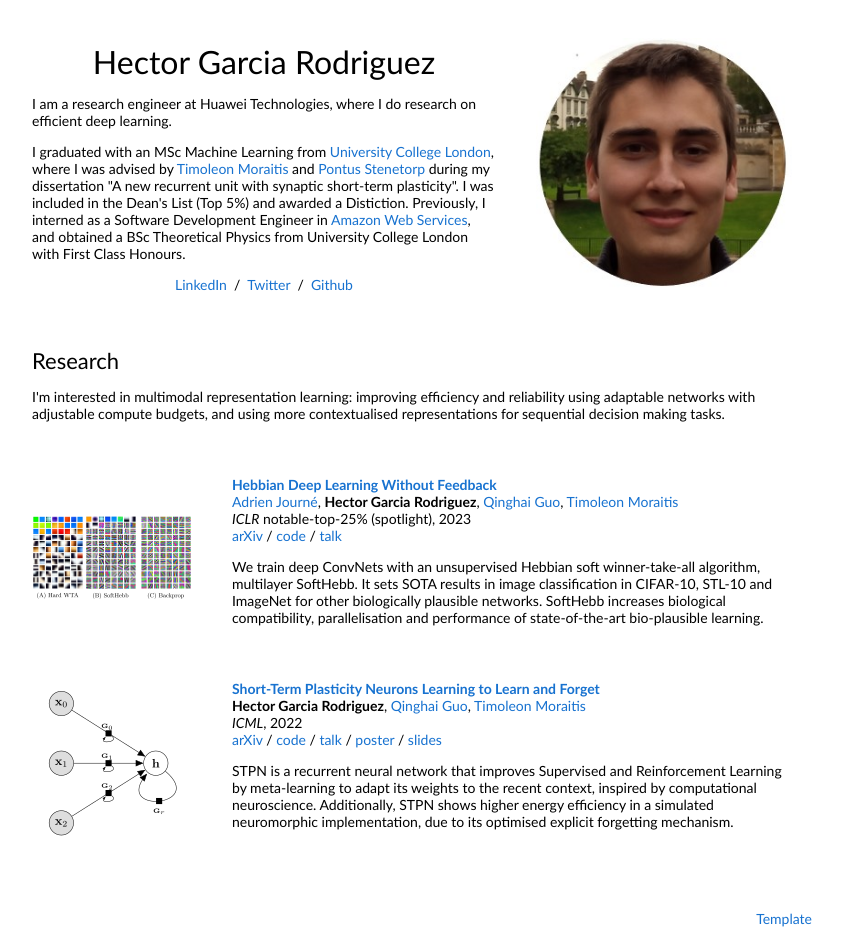
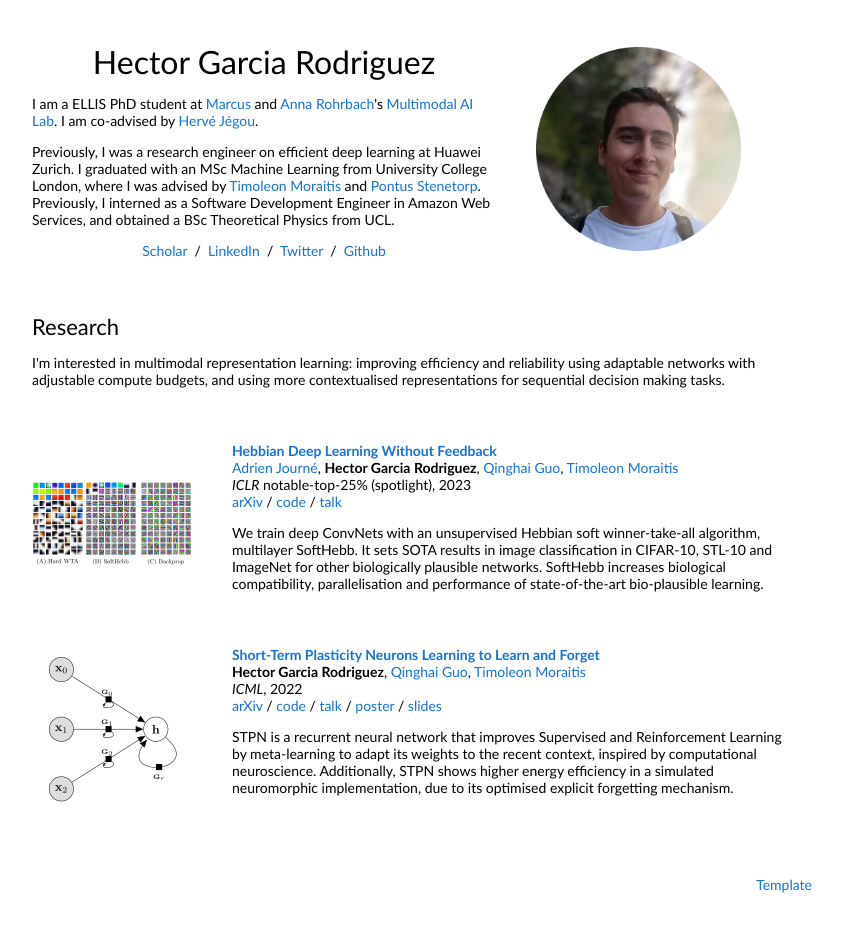
Before and after one commit to hector-gr/hector-gr.github.io, a plain HTML site: page index.html in a window 1280 px wide. Shown: the whole page, without its empty margins (228-1071 px from the left). After the commit the page ends 914 px from the top, so only its background shows below. Drawn offline with Linux system fonts and the light colour scheme.

Commit message:
PhD start

```diff
--- a/index.html
+++ b/index.html
@@ -20,19 +20,21 @@
               <p style="text-align:center">
                 <name>Hector Garcia Rodriguez</name>
               </p>
-              <p>I am a research engineer at Huawei Technologies, where I do research on efficient deep learning.
+              <p>
+                I am a ELLIS PhD student at  <a href=https://rohrbach.vision/>Marcus</a> and <a href=https://anna-rohrbach.net/>Anna Rohrbach</a>'s <a href=https://www.informatik.tu-darmstadt.de/mai/multimodal_ai/index.en.jsp>Multimodal AI Lab</a>. I am co-advised by <a href=https://scholar.google.com/citations?user=1lcY2z4AAAAJ&hl=en>Hervé Jégou</a>.
               </p>
               <p>
-                I graduated with an MSc Machine Learning from <a href="https://www.ucl.ac.uk/">University College London</a>, where I was advised by <a href="https://twitter.com/timos_m">Timoleon Moraitis</a> and <a href="https://pontus.stenetorp.se/">Pontus Stenetorp</a> during my dissertation "A new recurrent unit with synaptic short-term plasticity". I was included in the Dean's List (Top 5%) and awarded a Distiction. Previously, I interned as a Software Development Engineer in <a href="https://aws.amazon.com/">Amazon Web Services</a>, and obtained a BSc Theoretical Physics from University College London with First Class Honours.
+                Previously, I was a research engineer on efficient deep learning at Huawei Zurich. I graduated with an MSc Machine Learning from University College London, where I was advised by <a href="https://www.tmoraitis.com/">Timoleon Moraitis</a> and <a href="https://pontus.stenetorp.se/">Pontus Stenetorp</a>. Previously, I interned as a Software Development Engineer in Amazon Web Services, and obtained a BSc Theoretical Physics from UCL.
               </p>
               <p style="text-align:center">
+                <a href="https://scholar.google.com/citations?user=VfIacOkAAAAJ&hl=en">Scholar</a> &nbsp/&nbsp
                 <a href="https://www.linkedin.com/in/hector-garcia-rodriguez/">LinkedIn</a> &nbsp/&nbsp
                 <a href="https://twitter.com/hector_grhv">Twitter</a> &nbsp/&nbsp
                 <a href="https://github.com/hector-gr/">Github</a>
               </p>
             </td>
             <td style="padding:2.5%;width:40%;max-width:40%">
-              <a href="images/HectorGarciaRodriguez.jpg"><img style="width:100%;max-width:100%" alt="profile photo" src="images/HectorGarciaRodriguez_circle.jpg" class="hoverZoomLink"></a>
+              <a href="images/HectorGarciaRodriguez2.jpg"><img style="width:80%;max-width:100%" alt="profile photo" src="images/HectorGarciaRodriguez2_circle.png" class="hoverZoomLink"></a>
             </td>
           </tr>
         </tbody></table>
```
Also changed, not shown: images/HectorGarciaRodriguez2.jpg (added), images/HectorGarciaRodriguez2_circle.png (added).
